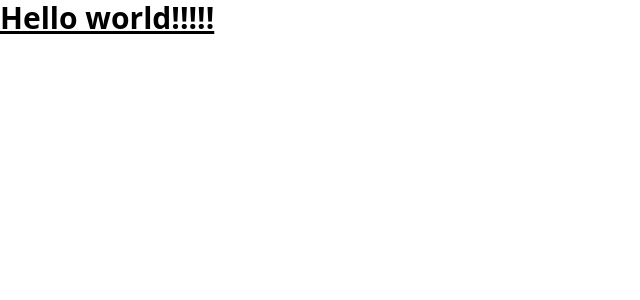
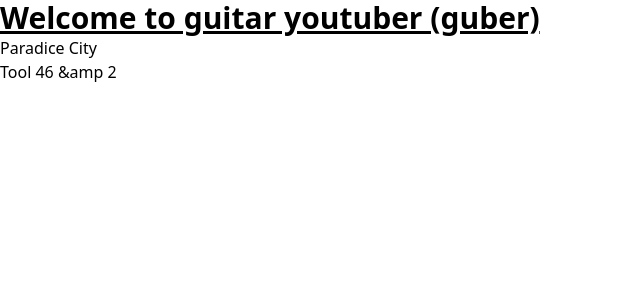
Before and after one commit to smokinguns/guber, a Next.js app: page / in a window 1280 px wide. Shown: the top 300 px of the page, without its empty margins (0-640 px from the left). Built offline with nearby package versions, Linux system fonts and the light colour scheme.

Commit message:
fix landing

```diff
--- a/src/app/fetch-video.ts
+++ b/src/app/fetch-video.ts
@@ -19,6 +19,17 @@ export async function getVidoeData(videoId:string){
                     }
                 ]
             };
+        case "gcLLOTvSQkM":
+            return {
+                "videoId":"gcLLOTvSQkM",
+                "title":"Tool 46 and 2",
+                "section":[{
+                    "title":"intro",
+                    "start": 17,
+                    "end": 23
+                }]
+
+            }
 
 
 
--- a/src/app/page.tsx
+++ b/src/app/page.tsx
@@ -13,8 +13,18 @@ export default function Home() {
   return (
    <div>
 <h1 className="text-3xl font-bold underline">
-      Hello world!!!!!
+     Welcome to guitar youtuber (guber)
     </h1>
+    <ul>
+    <li>
+        <a href='/video/xUQV6x0Hm2o'> Paradice City</a>
+
+      </li>
+      <li>
+        <a href='/video/gcLLOTvSQkM'> Tool 46 &amp 2</a>
+
+      </li>
+    </ul>
     </div>
   )
 }
```
